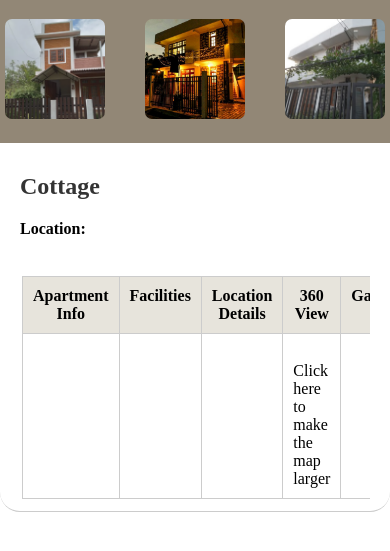
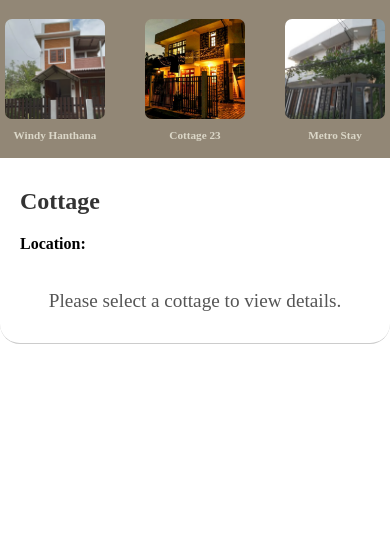
Before and after one commit to ShaznaSalman/Cottage-Site, a plain HTML site: page index.html in a window 390 px wide. Shown: the part 169-720 px from the top of the page. Drawn offline with Linux system fonts and the light colour scheme.

Commit message:
changes made before hosting

```diff
--- a/JavaScript/javaScript.js
+++ b/JavaScript/javaScript.js
@@ -230,6 +230,9 @@ document.addEventListener("DOMContentLoaded", function() {
 
     //updated table
     function updateTable(set) {
+        document.getElementById('placeholder-text').style.display = 'none';
+        document.getElementById('details-table').style.display = 'table';
+
         const data = cottages[set];
         if (data) {
             document.getElementById('cottage-title').innerText = data.title;
--- a/css/style.css
+++ b/css/style.css
@@ -10,6 +10,16 @@ body {
     margin: 0;
     padding: 0;
 }
+.table-container table {
+    display: none;
+}
+
+#placeholder-text {
+    text-align: center;
+    font-size: 1.2em;
+    color: #555;
+}
+
 
 header {
     display: flex;
@@ -292,9 +302,19 @@ map {
     opacity: 1;
     transform: scale(1.2);
 }
-
+.text-container {
+    text-align: center;
+    font-size: 0.7em;
+    color: #dbd7c8;
+    margin-top: 10px;
+    display: none;
+    font-weight: bold;
+}
 
 @media (max-width: 768px) {
+    .imgCont .text-container {
+        display: block;
+    }
     header {
         flex-direction: column;
         align-items: center;
@@ -315,6 +335,7 @@ map {
         height: 100px;
         border-radius: 7px;
     }
+
     nav ul li {
         margin: 15px;
     }
@@ -336,6 +357,7 @@ map {
     .imgCont:hover img {
         transform: scale(1.2);
         border-radius: 5px;
+        transition: transform 0.3s ease;
     }
     .overlay {
         border-radius: 7px;
@@ -367,7 +389,6 @@ map {
 
 @media (min-width: 769px) and (max-width: 1024px)  {
     header {
-        /* flex-direction: column; */
         align-items: center;
     }
 
--- a/index.html
+++ b/index.html
@@ -25,6 +25,7 @@
                     <div class="imgCont">
                         <img src="images/windy/1.png" alt="Not Found">
                         <div class="overlay">Windy Hanthana</div>
+                        <div class="text-container">Windy Hanthana</div>
                     </div>
                  </a>
             </li>
@@ -33,6 +34,7 @@
                     <div class="imgCont">
                         <img src="images/cottage23/1.jpg" alt="Not Found">
                         <div class="overlay">Cottage 23</div>
+                        <div class="text-container">Cottage 23</div>
                     </div>
                 </a>
             </li>
@@ -41,6 +43,7 @@
                     <div class="imgCont">
                         <img src="images/MetroStay/1.jpg" alt="Not Found">
                         <div class="overlay">Metro Stay</div>
+                        <div class="text-container">Metro Stay</div>
                     </div>
                 </a>
             </li>
@@ -51,7 +54,10 @@
         <h2 id="cottage-title">Cottage</h2>
         <p><strong>Location:</strong> <span id="cottage-location"></span></p>
         <div class="table-container">
-        <table>
+            <div id="placeholder-text">
+                <p>Please select a cottage to view details.</p>
+            </div>
+        <table  id="details-table">
             <tr>
                 <th style="text-align: center;">Apartment Info</th>
                 <th style="text-align: center;">Facilities</th>
@@ -87,6 +93,7 @@
     </main>
     <script src="JavaScript/javaScript.js"> </script>
     <script>
+
         function open360ViewModal() {
         const viewModal = document.getElementById('viewModal');
         const view360Iframe = document.getElementById('view360Iframe');
@@ -96,6 +103,7 @@
                 viewModal.style.display = 'block';
             }
         }
+
         function close360ViewModal() {
             const viewModal = document.getElementById('viewModal');
             viewModal.style.display = 'none';
```
